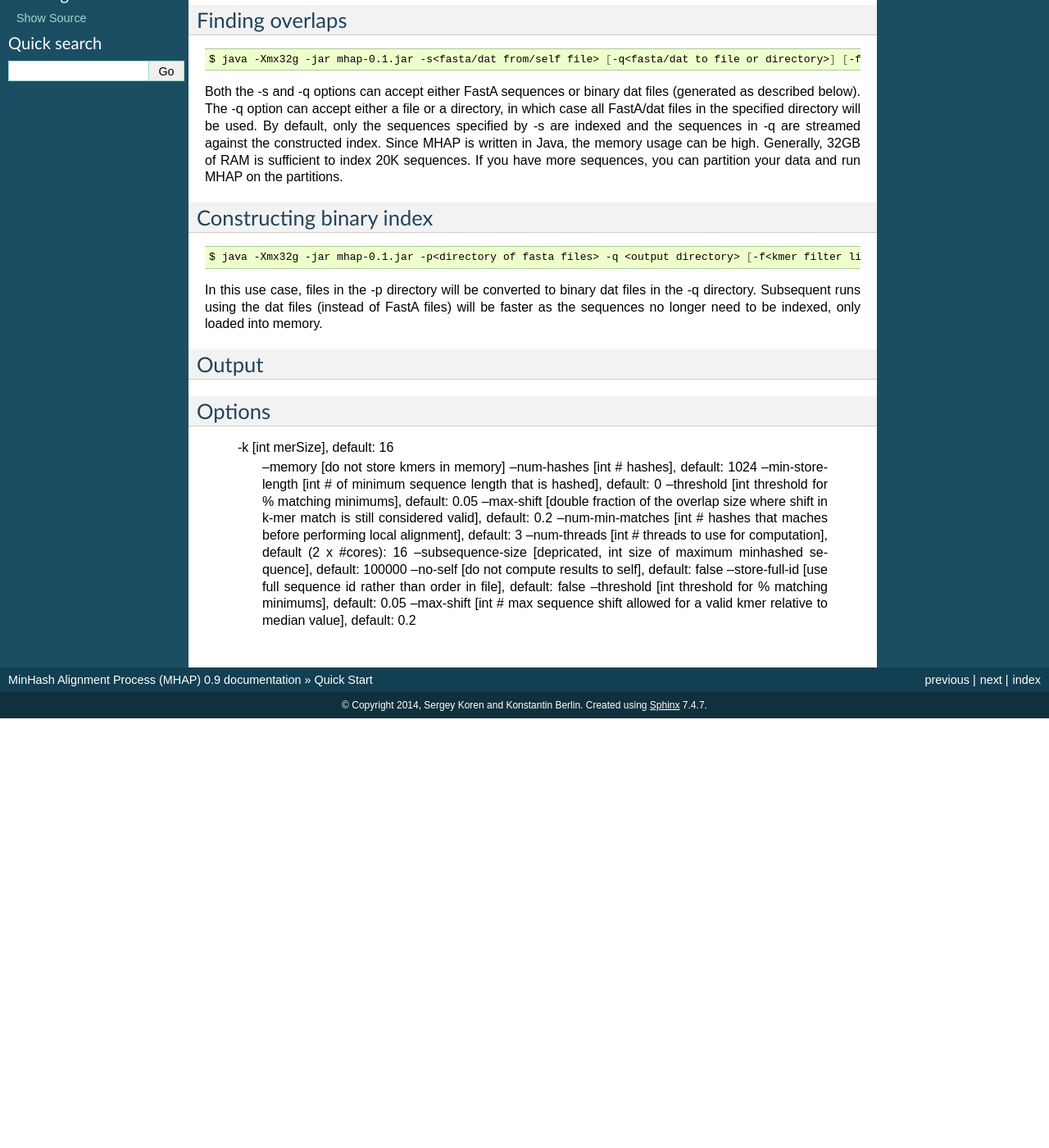
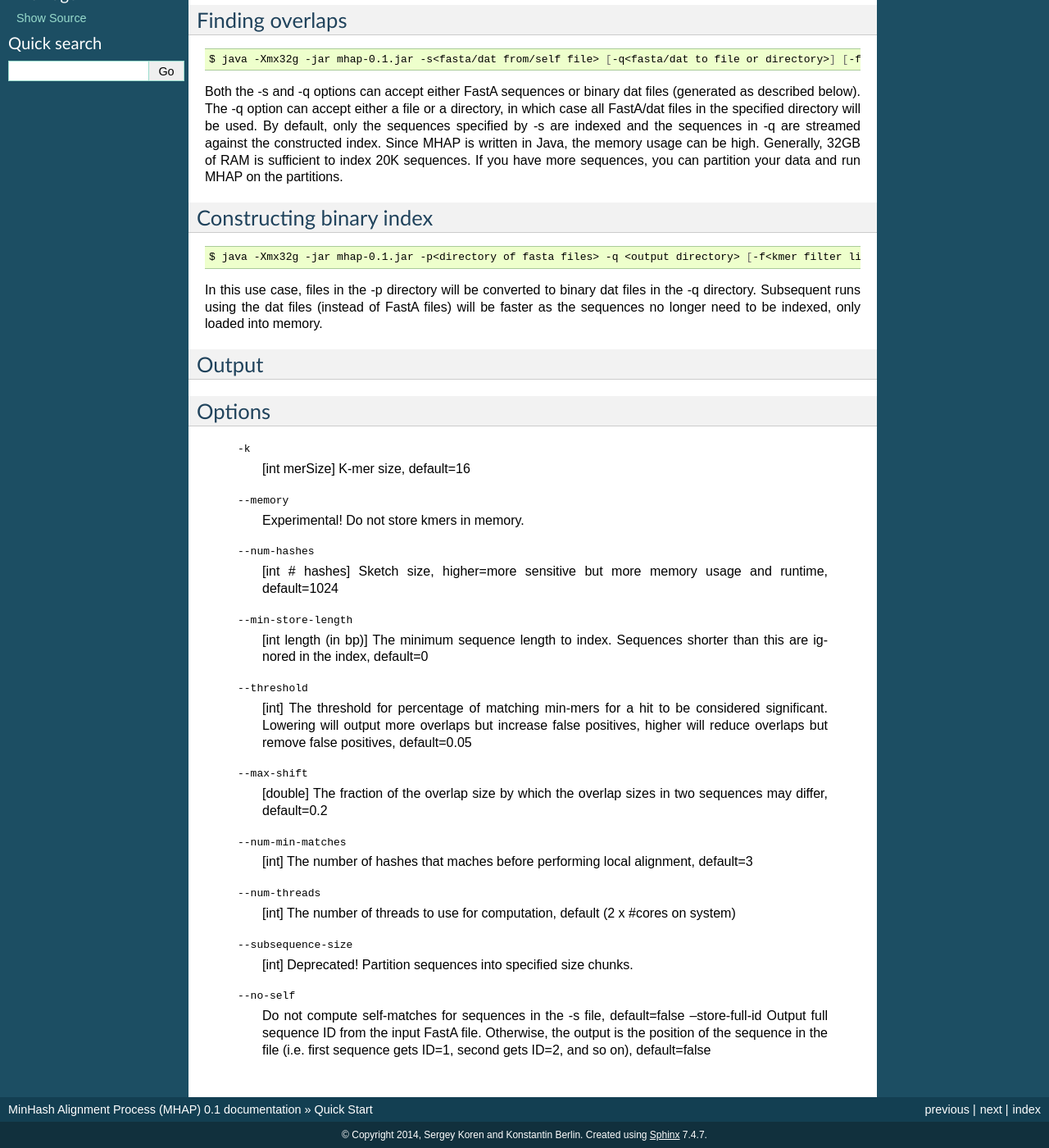
Before and after one commit to marbl/MHAP, a Sphinx documentation site: the page built from docs/source/quickstart.rst, in a window 1280 px wide and 1400 px high, scrolled down 306 px. Shown: the whole window at 82% size. Built offline with Sphinx 7.4.7, drawn with Linux system fonts in a browser that asks for light colours; before the commit the page ends 1182 px from its top, so only the background shows below that; some of the changed text lies outside the part shown.

Commit message:
Updated docs again

```diff
--- a/docs/source/conf.py
+++ b/docs/source/conf.py
@@ -54,9 +54,9 @@ copyright = u'2014, Sergey Koren and Konstantin Berlin'
 # built documents.
 #
 # The short X.Y version.
-version = '0.9'
+version = '0.1'
 # The full version, including alpha/beta/rc tags.
-release = '0.9'
+release = '0.1'
 
 # The language for content autogenerated by Sphinx. Refer to documentation
 # for a list of supported languages.
--- a/docs/source/installation.rst
+++ b/docs/source/installation.rst
@@ -4,11 +4,11 @@ Installation
 
 Before your start
 =================
-MHAP requires a recent version of the `JVM <https://www.java.com/inc/BrowserRedirect1.jsp>`_, version 1.7_51 is recommended but newer ones should work. If you would like to build the code from source, you need to have the full `JDK <http://www.oracle.com/technetwork/java/javase/downloads/jdk7-downloads-1880260.html>`_ and the `ANT <http://ant.apache.org/>`_ build system available.
+MHAP requires a recent version of the `JVM <http://www.oracle.com/technetwork/java/javase/downloads/jre7-downloads-1880261.html>`_ (1.7u51+). JDK 1.6 or earlier will not work. If you would like to build the code from source, you need to have the full `JDK <http://www.oracle.com/technetwork/java/javase/downloads/jdk7-downloads-1880260.html>`_ and the `ANT <http://ant.apache.org/>`_ build system available.
 
 Prerequisites
 ==============
-    * java (1.5_51+)
+    * java (1.7u51+)
     * ant (1.8.2+)
 
 Here is a list of currently supported Operating Systems:
--- a/docs/source/quickstart.rst
+++ b/docs/source/quickstart.rst
@@ -39,16 +39,14 @@ Output
 Options
 -----------------
 
-   -k [int merSize], default: 16
-    --memory [do not store kmers in memory]
-    --num-hashes [int # hashes], default: 1024
-    --min-store-length [int # of minimum sequence length that is hashed], default: 0
-    --threshold [int threshold for % matching minimums], default: 0.05
-    --max-shift [double fraction of the overlap size where shift in k-mer match is still considered valid], default: 0.2
-    --num-min-matches [int # hashes that maches before performing local alignment], default: 3
-    --num-threads [int # threads to use for computation], default (2 x #cores): 16
-    --subsequence-size [depricated, int size of maximum minhashed sequence], default: 100000
-    --no-self [do not compute results to self], default: false
-    --store-full-id [use full sequence id rather than order in file], default: false
-    --threshold [int threshold for % matching minimums], default: 0.05
-    --max-shift [int # max sequence shift allowed for a valid kmer relative to median value], default: 0.2
+   -k  [int merSize]  K-mer size, default=16
+   --memory  Experimental! Do not store kmers in memory.
+   --num-hashes  [int # hashes]  Sketch size, higher=more sensitive but more memory usage and runtime, default=1024
+   --min-store-length  [int length (in bp)]  The minimum sequence length to index. Sequences shorter than this are ignored in the index, default=0
+   --threshold  [int]   The threshold for percentage of matching min-mers for a hit to be considered significant. Lowering will output more overlaps but increase false positives, higher will reduce overlaps but remove false positives, default=0.05
+   --max-shift  [double]  The fraction of the overlap size by which the overlap sizes in two sequences may differ, default=0.2
+   --num-min-matches  [int]  The number of hashes that maches before performing local alignment, default=3
+   --num-threads  [int]  The number of threads to use for computation, default (2 x #cores on system)
+   --subsequence-size  [int]  Deprecated! Partition sequences into specified size chunks.
+   --no-self  Do not compute self-matches for sequences in the -s file, default=false
+    --store-full-id  Output full sequence ID from the input FastA file. Otherwise, the output is the position of the sequence in the file (i.e. first sequence gets ID=1, second gets ID=2, and so on), default=false
```
Also changed, not shown: other parts of docs/source/quickstart.rst (+1 -1 lines).
